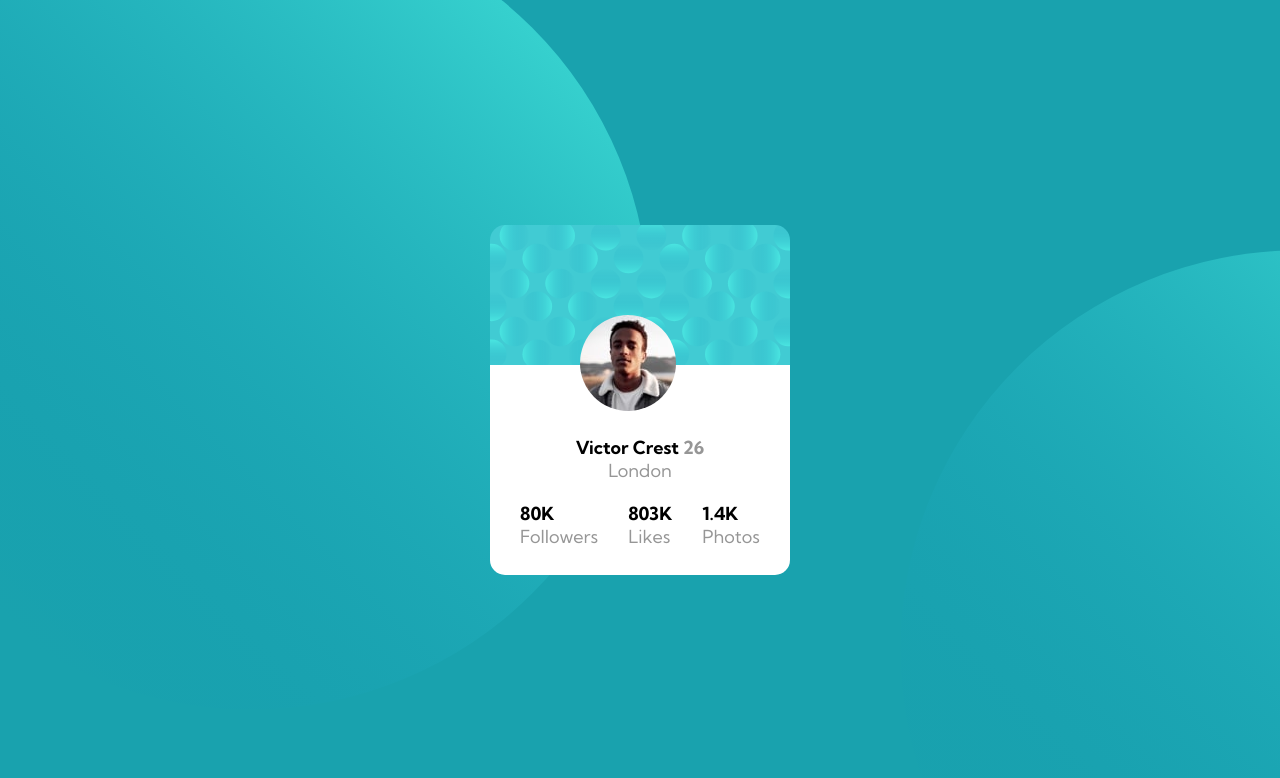
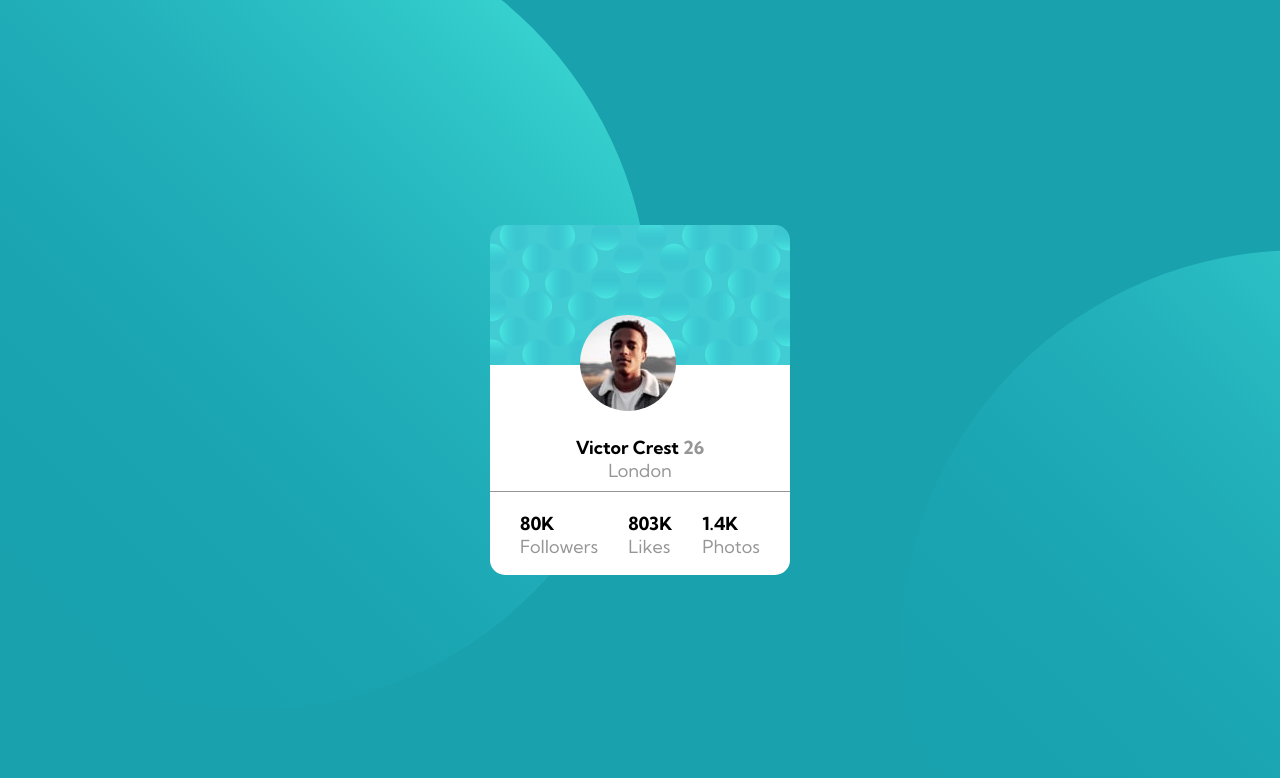
Before and after one commit to Eve-Wangari/profile-card-component, a plain HTML site: page index.html in a window 1280 px wide. Shown: the top 778 px of the page. Drawn offline with Linux system fonts and the light colour scheme.

Commit message:
added the border

```diff
--- a/style.css
+++ b/style.css
@@ -42,6 +42,9 @@ body{
 }
 .card-title{
     text-align: center;
+    border-bottom:1px solid  hsl(0, 0%, 59%);
+    padding-bottom:9px;
+
 
 }
 .stats{
```
